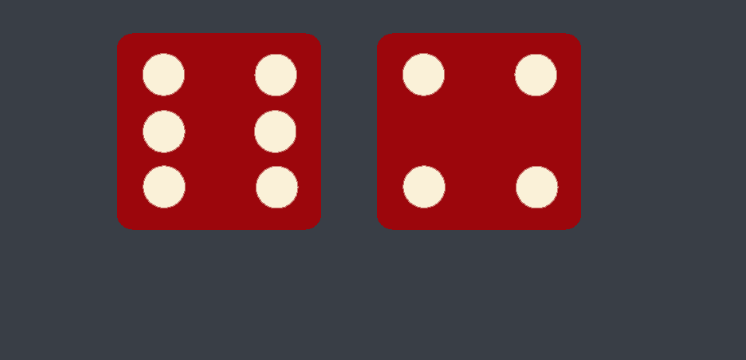
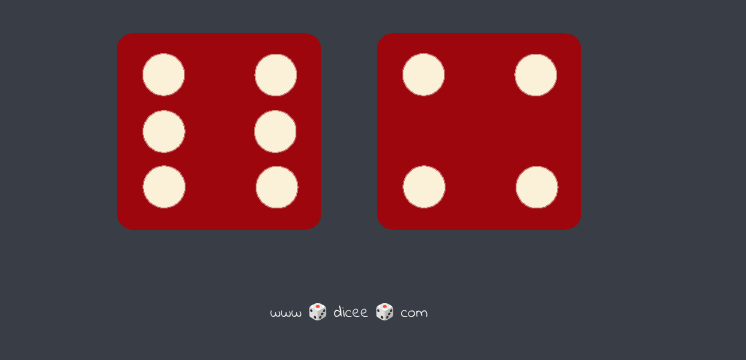
Before and after one commit to Priyadharshini1700/Dicee, a plain HTML site: page index.html in a window 1280 px wide. Shown: the part 262-622 px from the top of the page, without its empty margins (291-1037 px from the left). Drawn offline with Linux system fonts and the light colour scheme.

Commit message:
Update index.html

```diff
--- a/index.html
+++ b/index.html
@@ -25,7 +25,11 @@
     </div>
 
 <script src="index.js" charset="utf-8"></script>
+    <footer>
+    www 🎲 dicee 🎲 com
+  </footer>
   </body>
 
 
+
 </html>
```
